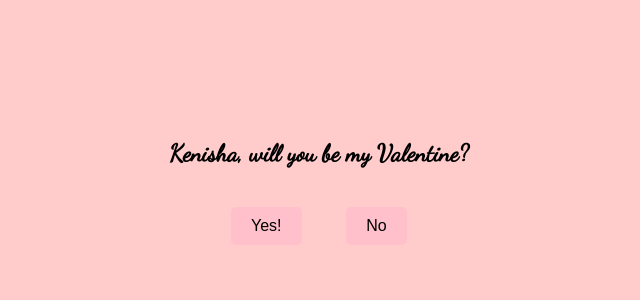
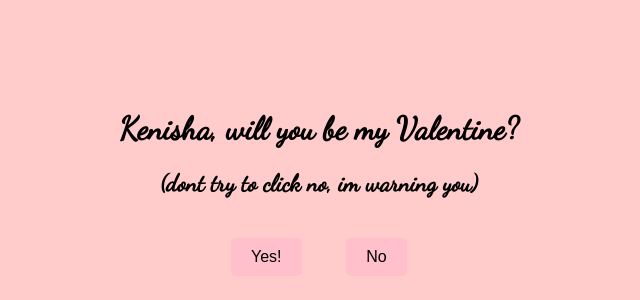
Before and after one commit to morgs03/surprise, a plain HTML site: page index.html in a window 1280 px wide. Shown: the part 216-516 px from the top of the page, without its empty margins (321-961 px from the left). Drawn offline with Linux system fonts and the light colour scheme.

Commit message:
Update index.html

```diff
--- a/index.html
+++ b/index.html
@@ -10,7 +10,8 @@
 </head>
 <body>
 <div id="questionContainer">
-    <h2>Kenisha, will you be my Valentine?</h2>
+    <h1>Kenisha, will you be my Valentine?</h1>
+    <h2>(dont try to click no, im warning you)</h2>
     <button id="yes">Yes!</button>
     <button id="no">No</button>
 </div>
```
